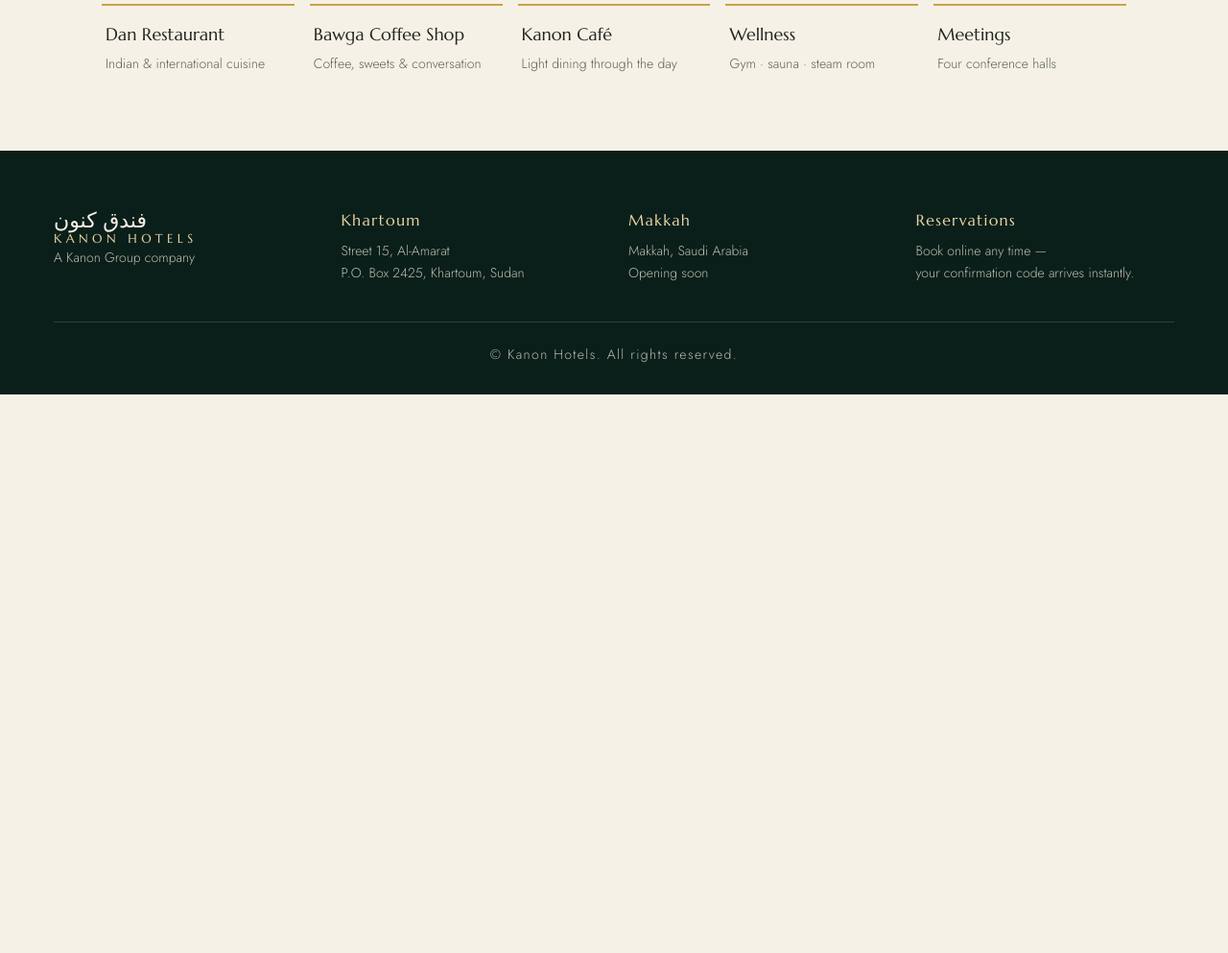
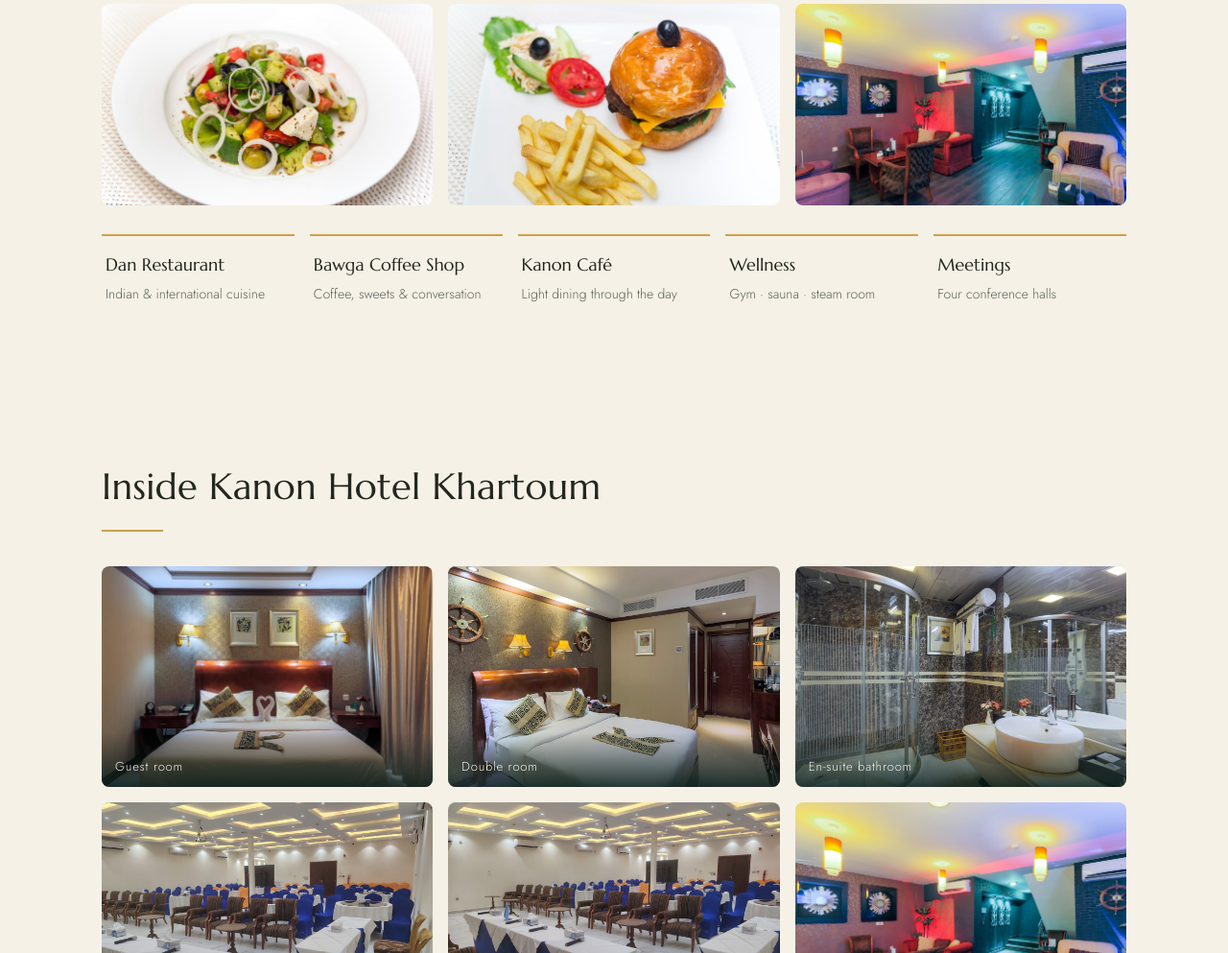
Before and after one commit to Mohamed-D1602/hotel-management-system, a website: page public/index.html in a window 1280 px wide. Shown: the part 1807-2800 px from the top of the page at 96% size. Before the commit the page ends 2218 px from the top, so only its background shows below. Drawn offline with Linux system fonts and the light colour scheme; no server answers.

Commit message:
Add real Kanon Hotel Khartoum photos: hero, dining, and gallery sections

```diff
--- a/public/booking.css
+++ b/public/booking.css
@@ -73,9 +73,8 @@ input:focus, select:focus, textarea:focus, button:focus-visible, a:focus-visible
 /* ---------------- hero ---------------- */
 .hero {
   background:
-    radial-gradient(900px 480px at 82% -10%, rgba(201,162,75,.22), transparent 60%),
-    radial-gradient(700px 420px at 8% 110%, rgba(29,68,54,.9), transparent 65%),
-    linear-gradient(165deg, var(--night) 0%, var(--palm) 100%);
+    linear-gradient(165deg, rgba(11,31,26,.88) 0%, rgba(20,50,41,.82) 100%),
+    url('/img/room-suite.jpg') center 35%/cover no-repeat;
   color: var(--ivory);
   padding: 150px clamp(20px, 5vw, 56px) 110px;
   position: relative;
@@ -183,6 +182,24 @@ input:focus, select:focus, textarea:focus, button:focus-visible, a:focus-visible
   color: var(--ink); margin-bottom: 4px;
 }
 
+/* ---------------- gallery ---------------- */
+.gallery-grid {
+  display: grid; grid-template-columns: repeat(auto-fill, minmax(260px, 1fr));
+  gap: 16px;
+}
+.gallery-grid figure { margin: 0; position: relative; border-radius: 8px; overflow: hidden; }
+.gallery-grid img { width: 100%; height: 230px; object-fit: cover; display: block;
+  transition: transform .35s; }
+.gallery-grid figure:hover img { transform: scale(1.04); }
+.gallery-grid figcaption {
+  position: absolute; left: 0; right: 0; bottom: 0;
+  background: linear-gradient(transparent, rgba(11,31,26,.85));
+  color: var(--ivory); padding: 26px 14px 10px; font-size: 13px; letter-spacing: .06em;
+}
+.dining-photos { display: grid; grid-template-columns: repeat(auto-fit, minmax(240px, 1fr));
+  gap: 16px; margin-bottom: 30px; }
+.dining-photos img { width: 100%; height: 210px; object-fit: cover; border-radius: 8px; display: block; }
+
 /* ---------------- footer ---------------- */
 .footer { background: var(--night); color: rgba(246,241,230,.75); padding: 60px clamp(20px,5vw,56px) 30px; }
 .footer-grid {
--- a/public/index.html
+++ b/public/index.html
@@ -21,6 +21,7 @@
     <a href="#hotels">Our hotels</a>
     <a href="#stay">Rooms</a>
     <a href="#dining">Dining</a>
+    <a href="#gallery">Gallery</a>
     <a href="#contact">Contact</a>
     <a class="staff-link" href="/admin">Staff sign-in</a>
   </nav>
@@ -106,12 +107,32 @@
   <div class="section-head">
     <h2>Dining &amp; leisure in Khartoum</h2>
   </div>
+  <div class="dining-photos">
+    <img src="/img/dining-salad.jpg" alt="Fresh salad at Dan Restaurant" loading="lazy" />
+    <img src="/img/dining-burger.jpg" alt="Burger and fries at Dan Restaurant" loading="lazy" />
+    <img src="/img/cafe-lounge.jpg" alt="Bawga Coffee Shop lounge" loading="lazy" />
+  </div>
   <div class="amenity-row">
     <div class="amenity"><span class="amenity-title">Dan Restaurant</span>Indian &amp; international cuisine</div>
     <div class="amenity"><span class="amenity-title">Bawga Coffee Shop</span>Coffee, sweets &amp; conversation</div>
     <div class="amenity"><span class="amenity-title">Kanon Café</span>Light dining through the day</div>
     <div class="amenity"><span class="amenity-title">Wellness</span>Gym · sauna · steam room</div>
     <div class="amenity"><span class="amenity-title">Meetings</span>Four conference halls</div>
+  </div>
+</section>
+
+<!-- ============================ gallery ============================ -->
+<section id="gallery" class="section">
+  <div class="section-head">
+    <h2>Inside Kanon Hotel Khartoum</h2>
+  </div>
+  <div class="gallery-grid">
+    <figure><img src="/img/room-suite.jpg" alt="Guest room" loading="lazy" /><figcaption>Guest room</figcaption></figure>
+    <figure><img src="/img/room-double.jpg" alt="Double room" loading="lazy" /><figcaption>Double room</figcaption></figure>
+    <figure><img src="/img/bathroom.jpg" alt="En-suite bathroom" loading="lazy" /><figcaption>En-suite bathroom</figcaption></figure>
+    <figure><img src="/img/conference-1.jpg" alt="Conference hall" loading="lazy" /><figcaption>Conference hall</figcaption></figure>
+    <figure><img src="/img/conference-2.jpg" alt="Banquet setup" loading="lazy" /><figcaption>Banquet setup</figcaption></figure>
+    <figure><img src="/img/cafe-lounge.jpg" alt="Coffee lounge" loading="lazy" /><figcaption>Coffee lounge</figcaption></figure>
   </div>
 </section>
 
```
Also changed, not shown: public/img/bathroom.jpg (added), public/img/cafe-lounge.jpg (added), public/img/conference-1.jpg (added), public/img/conference-2.jpg (added), public/img/dining-burger.jpg (added), public/img/dining-salad.jpg (added), public/img/room-double.jpg (added), public/img/room-suite.jpg (added).
